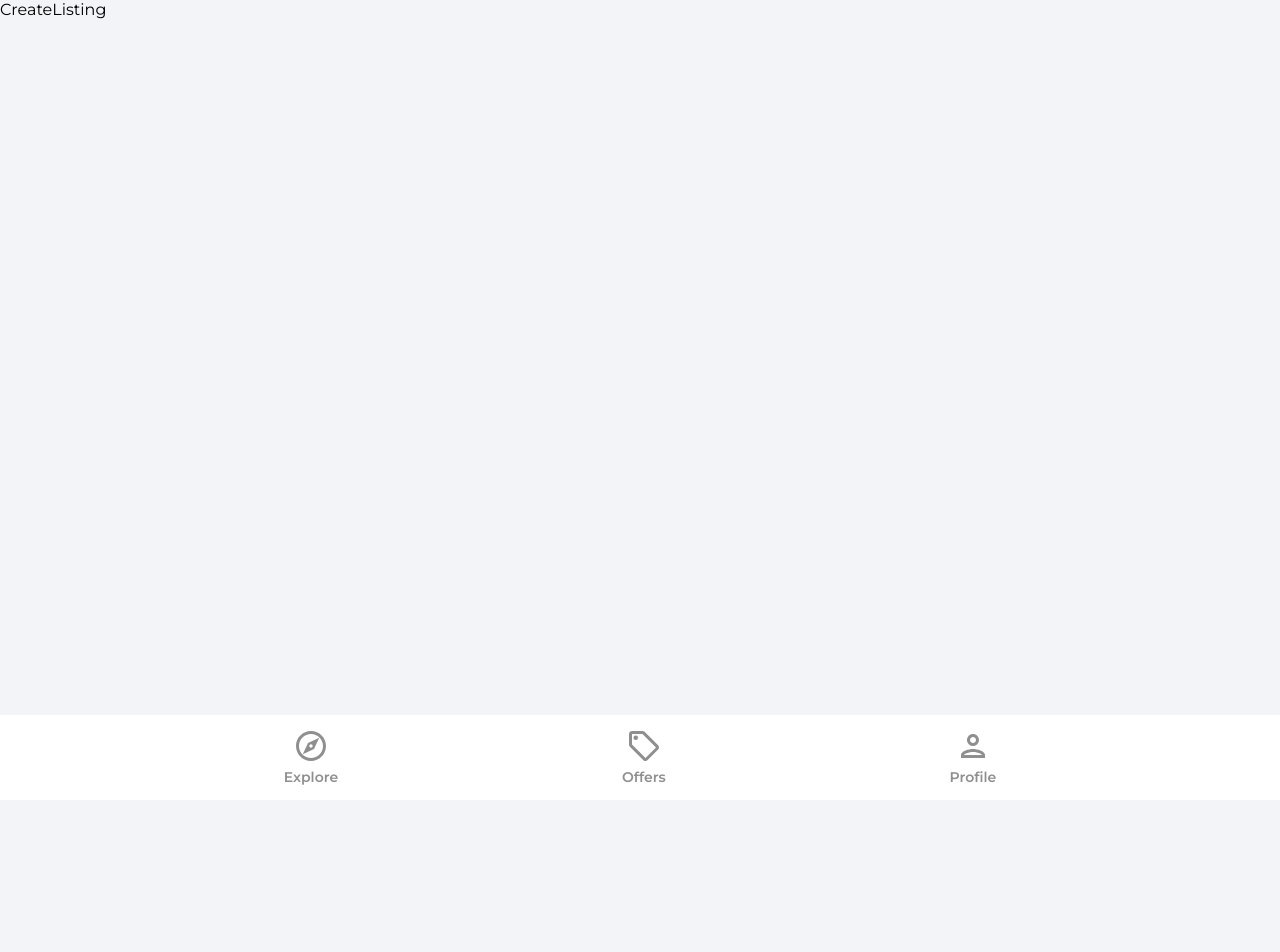
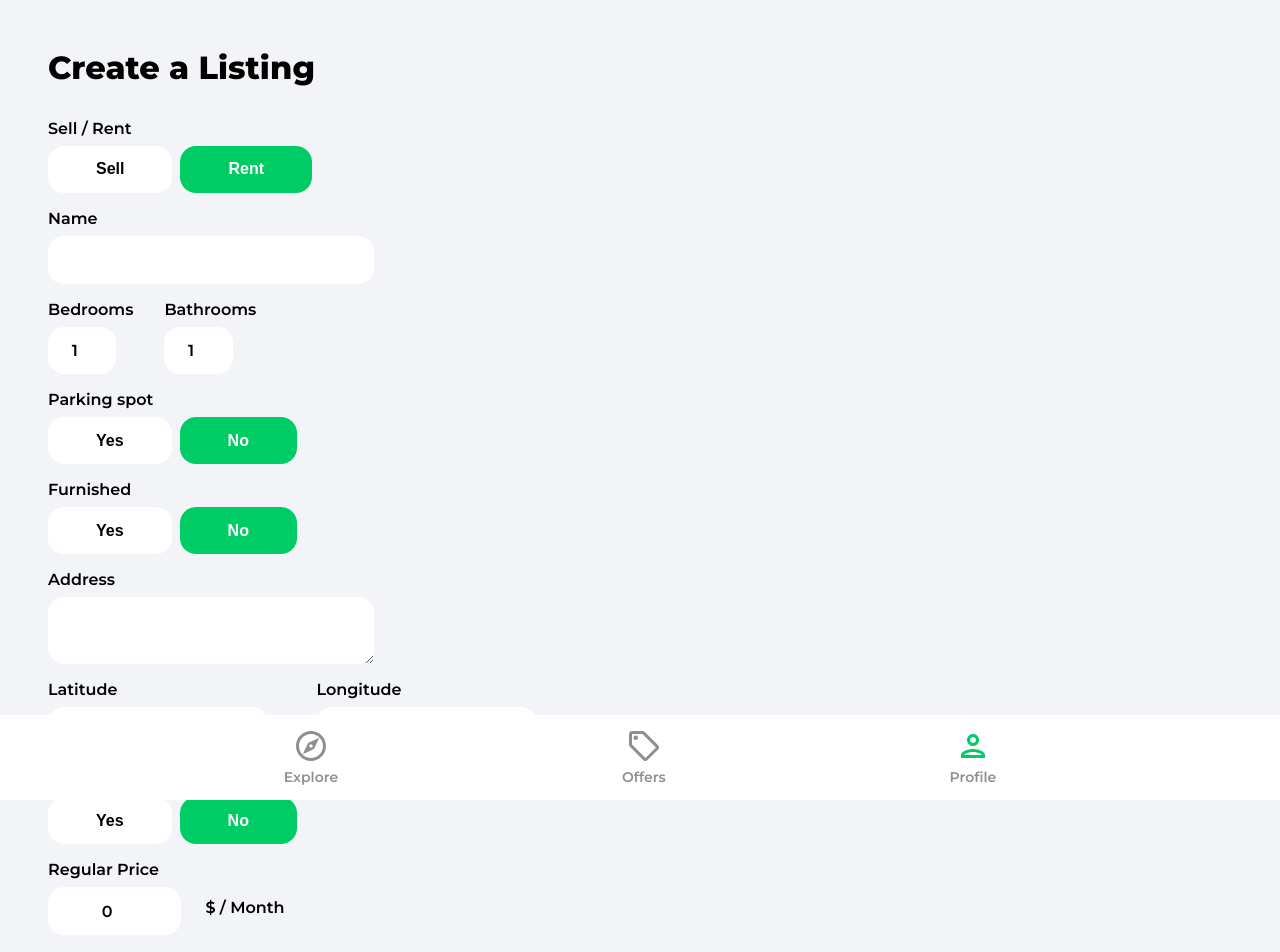
Before and after one commit to IrinaDG/Personal-Projects, a React (Create React App) app in the folder house-marketplace-app/: page /create-listing in a window 1280 px wide. Shown: the top 952 px of the page. Before the commit the page ends 800 px from the top, so only its background shows below. Built offline with nearby package versions, Linux system fonts and the light colour scheme; no server answers; sample sign-in values are in the browser's storage.

Commit message:
Created the listing form structure and path

```diff
--- a/house-marketplace-app/src/components/Nav.jsx
+++ b/house-marketplace-app/src/components/Nav.jsx
@@ -53,7 +53,7 @@
           </li>
           <li className="navbarListItem" onClick={() => navigate("/profile")}>
             <PersonOutlineIcon
-              fill={pathMatchRoute("/profile") || pathMatchRoute("/sign-in") ? "#00cc66" : "#8f8f8f"}
+              fill={pathMatchRoute("/profile") || pathMatchRoute("/sign-in") || pathMatchRoute("/create-listing") ? "#00cc66" : "#8f8f8f"}
               width="36px"
               height="36px"
             />
--- a/house-marketplace-app/src/index.css
+++ b/house-marketplace-app/src/index.css
@@ -743,6 +743,11 @@
   justify-content: center;
   align-items: center;
 }
+
+.formButton, .formInputFile{
+  cursor: pointer;
+}
+
 .formButtonActive {
   background-color: #00cc66;
   color: #ffffff;
--- a/house-marketplace-app/src/pages/CreateListing.jsx
+++ b/house-marketplace-app/src/pages/CreateListing.jsx
@@ -5,7 +5,7 @@
 import { useNavigate } from "react-router-dom"
 
 function CreateListing() {
-    const [geolocationEnabled, setGeolocationEnabled] = useState(true)
+    const [geolocationEnabled, setGeolocationEnabled] = useState(false)
     const [loading, setLoading] = useState(false)
     const [formData, setFormData] = useState({
         type: "rent",
@@ -22,6 +22,23 @@
         latitude: 0,
         longitude:0
     })
+
+     const {
+       type,
+       name,
+       bedrooms,
+       bathrooms,
+       parking,
+       furnished,
+       address,
+       offer,
+       regularPrice,
+       discountedPrice,
+       images,
+       latitude,
+       longitude,
+     } = formData;
+
     const auth = getAuth()
     const navigate = useNavigate()
     const isMounted = useRef(true)
@@ -40,13 +57,272 @@
         }
     }, [isMounted])
 
+    const onSubmit = (e) => {
+        e.preventDefault()
+        console.log(formData);
+    }
+    const onMutate = (e) => {
+        let boolean = null
+        if (e.target.value === "true") {
+            boolean = true
+        }
+        if (e.target.value === "false") {
+          boolean = false;
+        }
+        if (e.target.files) {
+            setFormData((prevState) => ({
+                ...prevState,
+                images:e.target.files
+            }))
+        }
+        if (!e.target.files) {
+            setFormData((prevState) => ({
+                ...prevState,
+                [e.target.id]: boolean ?? e.target.value,
+            }))
+        }
+    };
+
+
     if (loading) {
         return <Spinner />
     }
 
   return (
-    <div>CreateListing</div>
-  )
+    <div className="profile">
+      <header>
+        <p className="pageHeader">Create a Listing</p>
+      </header>
+      <main>
+        <form onSubmit={onSubmit}>
+          <label className="formLabel">Sell / Rent</label>
+          <div className="formButtons">
+            <button
+              type="button"
+              className={type === "sale" ? "formButtonActive" : "formButton"}
+              id="type"
+              value="sale"
+              onClick={onMutate}
+            >
+              Sell
+            </button>
+            <button
+              type="button"
+              className={type === "rent" ? "formButtonActive" : "formButton"}
+              id="type"
+              value="rent"
+              onClick={onMutate}
+            >
+              Rent
+            </button>
+          </div>
+
+          <label className="formLabel">Name</label>
+          <input
+            className="formInputName"
+            type="text"
+            id="name"
+            value={name}
+            onChange={onMutate}
+            maxLength="32"
+            minLength="10"
+            required
+          />
+
+          <div className="formRooms flex">
+            <div>
+              <label className="formLabel">Bedrooms</label>
+              <input
+                className="formInputSmall"
+                type="number"
+                id="bedrooms"
+                value={bedrooms}
+                onChange={onMutate}
+                min="1"
+                max="50"
+                required
+              />
+            </div>
+            <div>
+              <label className="formLabel">Bathrooms</label>
+              <input
+                className="formInputSmall"
+                type="number"
+                id="bathrooms"
+                value={bathrooms}
+                onChange={onMutate}
+                min="1"
+                max="50"
+                required
+              />
+            </div>
+          </div>
+
+          <label className="formLabel">Parking spot</label>
+          <div className="formButtons">
+            <button
+              className={parking ? "formButtonActive" : "formButton"}
+              type="button"
+              id="parking"
+              value={true}
+              onClick={onMutate}
+              min="1"
+              max="50"
+            >
+              Yes
+            </button>
+            <button
+              className={
+                !parking && parking !== null ? "formButtonActive" : "formButton"
+              }
+              type="button"
+              id="parking"
+              value={false}
+              onClick={onMutate}
+            >
+              No
+            </button>
+          </div>
+
+          <label className="formLabel">Furnished</label>
+          <div className="formButtons">
+            <button
+              className={furnished ? "formButtonActive" : "formButton"}
+              type="button"
+              id="furnished"
+              value={true}
+              onClick={onMutate}
+            >
+              Yes
+            </button>
+            <button
+              className={
+                !furnished && furnished !== null
+                  ? "formButtonActive"
+                  : "formButton"
+              }
+              type="button"
+              id="furnished"
+              value={false}
+              onClick={onMutate}
+            >
+              No
+            </button>
+          </div>
+
+          <label className="formLabel">Address</label>
+          <textarea
+            className="formInputAddress"
+            type="text"
+            id="address"
+            value={address}
+            onChange={onMutate}
+            required
+          />
+
+          {!geolocationEnabled && (
+            <div className="formLatLng flex">
+              <div>
+                <label className="formLabel">Latitude</label>
+                <input
+                  className="formInputSmall"
+                  type="number"
+                  id="latitude"
+                  value={latitude}
+                  onChange={onMutate}
+                  required
+                />
+              </div>
+              <div>
+                <label className="formLabel">Longitude</label>
+                <input
+                  className="formInputSmall"
+                  type="number"
+                  id="longitude"
+                  value={longitude}
+                  onChange={onMutate}
+                  required
+                />
+              </div>
+            </div>
+          )}
+
+          <label className="formLabel">Offer</label>
+          <div className="formButtons">
+            <button
+              className={offer ? "formButtonActive" : "formButton"}
+              type="button"
+              id="offer"
+              value={true}
+              onClick={onMutate}
+            >
+              Yes
+            </button>
+            <button
+              className={
+                !offer && offer !== null ? "formButtonActive" : "formButton"
+              }
+              type="button"
+              id="offer"
+              value={false}
+              onClick={onMutate}
+            >
+              No
+            </button>
+          </div>
+
+          <label className="formLabel">Regular Price</label>
+          <div className="formPriceDiv">
+            <input
+              className="formInputSmall"
+              type="number"
+              id="regularPrice"
+              value={regularPrice}
+              onChange={onMutate}
+              min="50"
+              max="750000000"
+              required
+            />
+            {type === "rent" && <p className="formPriceText">$ / Month</p>}
+          </div>
+
+          {offer && (
+            <>
+              <label className="formLabel">Discounted Price</label>
+              <input
+                className="formInputSmall"
+                type="number"
+                id="discountedPrice"
+                value={discountedPrice}
+                onChange={onMutate}
+                min="50"
+                max="750000000"
+                required={offer}
+              />
+            </>
+          )}
+
+          <label className="formLabel">Images</label>
+          <p className="imagesInfo">
+            The first image will be the cover (max 6).
+          </p>
+          <input
+            className="formInputFile"
+            type="file"
+            id="images"
+            onChange={onMutate}
+            max="6"
+            accept=".jpg,.png,.jpeg"
+            multiple
+            required
+          />
+          <button type="submit" className="primaryButton createListingButton">
+            Create Listing
+          </button>
+        </form>
+      </main>
+    </div>
+  );
 }
 
 export default CreateListing
```
